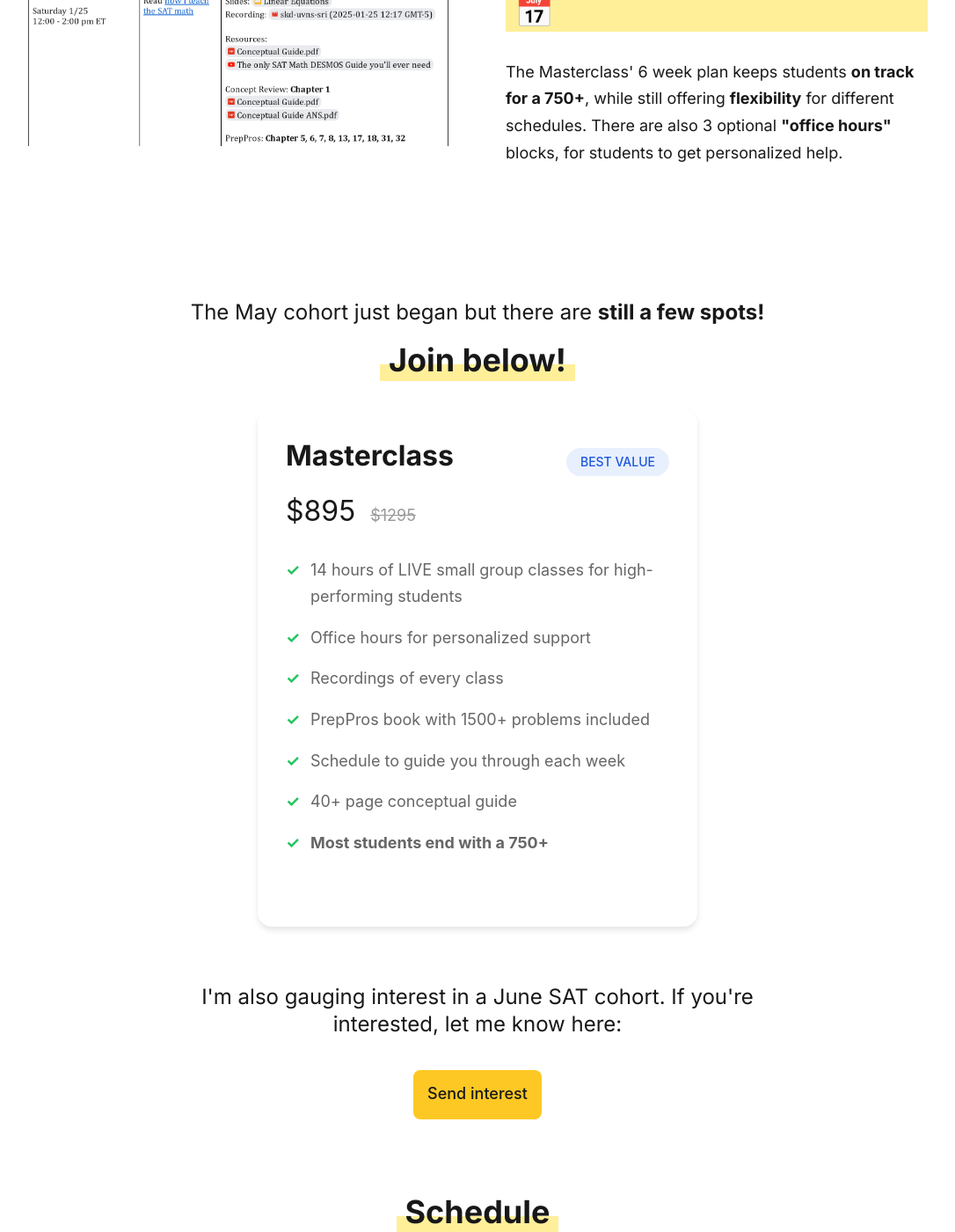
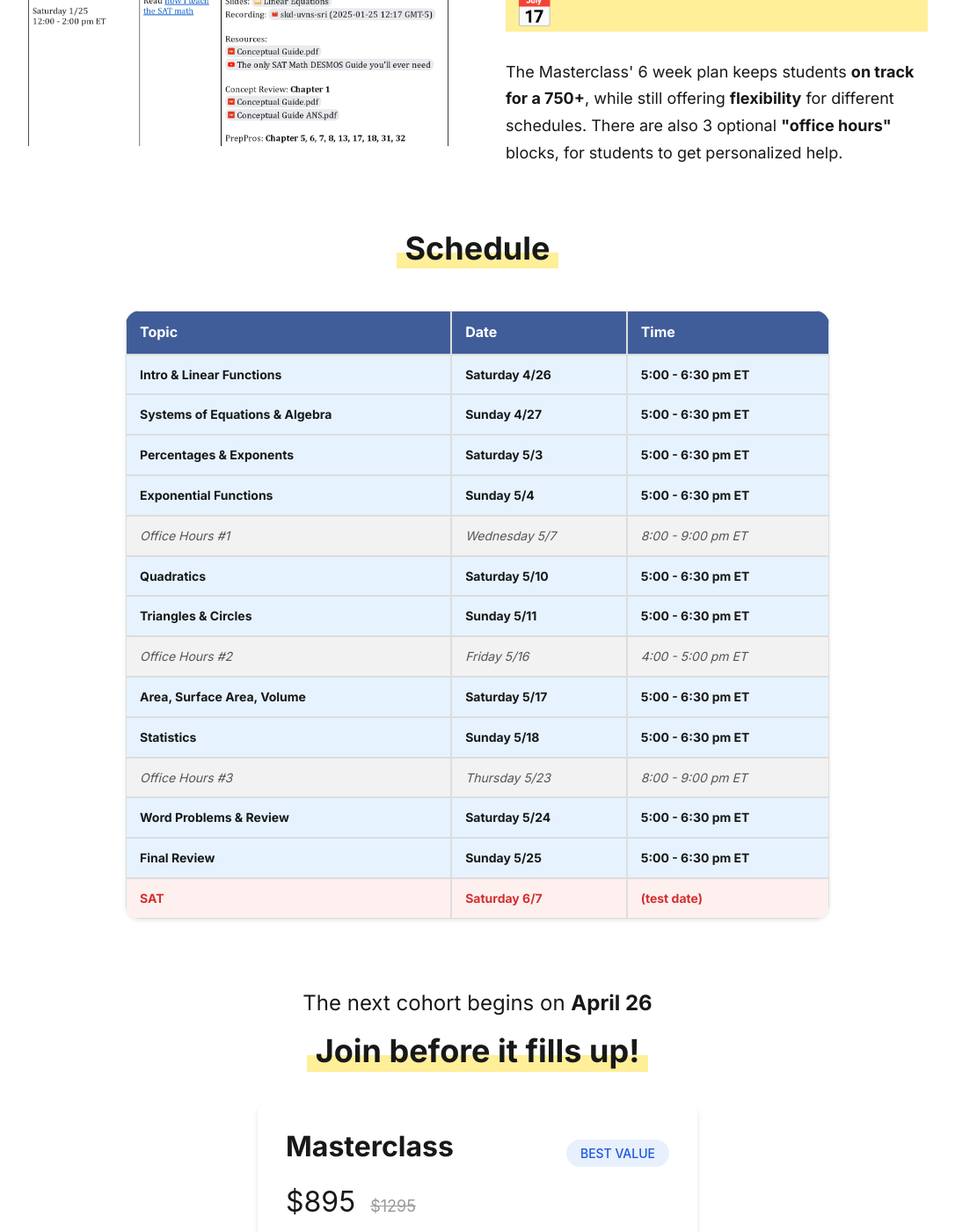
Before and after one commit to qExobyte/qExobyte.github.io, a Jekyll site: the page built from _pages/classes.html, in a window 1280 px wide and 1400 px high, scrolled down 2858 px. Shown: the whole window at 88% size, without its empty margins (97-1183 px from the left). Built offline with Jekyll 4.4.1, drawn with Linux system fonts in a browser that asks for light colours; nearby versions of some CDN libraries; some web fonts are replaced; some of the changed text lies outside the part shown.

Commit message:
june masterclass

```diff
--- a/_data/settings.yml
+++ b/_data/settings.yml
@@ -9,6 +9,7 @@ stats:
   hours: 600
   years: 3
   views: 17 # in millions
+  class-time: "5:00 - 6:30 pm ET"
 
 #-------------------------------
 # Site Settings
--- a/_includes/masterclass-list.html
+++ b/_includes/masterclass-list.html
@@ -1,5 +1,5 @@
 <ul class="feature-list">
-    <li class="feature-item">14 hours of LIVE small group classes for high-performing students</li>
+    <li class="feature-item">15 hours of LIVE small group classes for high-performing students</li>
     <li class="feature-item">Office hours for personalized support</li>
     <li class="feature-item">Recordings of every class</li>
     <li class="feature-item">PrepPros book with 1500+ problems included</li>
--- a/_includes/masterclass-schedule.html
+++ b/_includes/masterclass-schedule.html
@@ -52,53 +52,131 @@
         <th>Time</th>
     </tr>
     <tr class="main-session">
-        <td>Algebra & Linear Functions</td>
-        <td>Saturday 3/22</td>
-        <td>12:00 - 2:20 pm ET</td>
+        <td>Intro & Linear Functions</td>
+        <td>Saturday 4/26</td>
+        <td>{{site.data.settings.stats.class-time}}</td>
+    </tr>
+    <tr class="main-session">
+        <td>Systems of Equations & Algebra</td>
+        <td>Sunday 4/27</td>
+        <td>{{site.data.settings.stats.class-time}}</td>
+    </tr>
+    <tr class="main-session">
+        <td>Percentages & Exponents</td>
+        <td>Saturday 5/3</td>
+        <td>{{site.data.settings.stats.class-time}}</td>
     </tr>
     <tr class="main-session">
         <td>Exponential Functions</td>
-        <td>Saturday 3/29</td>
-        <td>12:00 - 2:20 pm ET</td>
+        <td>Sunday 5/4</td>
+        <td>{{site.data.settings.stats.class-time}}</td>
     </tr>
     <tr class="office-hours">
         <td>Office Hours #1</td>
-        <td>Wednesday 4/2</td>
+        <td>Wednesday 5/7</td>
         <td>8:00 - 9:00 pm ET</td>
     </tr>
     <tr class="main-session">
         <td>Quadratics</td>
-        <td>Saturday 4/5</td>
-        <td>12:00 - 2:20 pm ET</td>
+        <td>Saturday 5/10</td>
+        <td>{{site.data.settings.stats.class-time}}</td>
     </tr>
     <tr class="main-session">
-        <td>Geometry & Trig</td>
-        <td>Saturday 4/12</td>
-        <td>12:00 - 2:20 pm ET</td>
+        <td>Triangles & Circles</td>
+        <td>Sunday 5/11</td>
+        <td>{{site.data.settings.stats.class-time}}</td>
     </tr>
     <tr class="office-hours">
         <td>Office Hours #2</td>
-        <td>Sunday 4/13</td>
-        <td>12:00 - 1:00 pm ET</td>
+        <td>Friday 5/16</td>
+        <td>4:00 - 5:00 pm ET</td>
     </tr>
     <tr class="main-session">
-        <td>Statistics & Word Problems</td>
-        <td>Saturday 4/19</td>
-        <td>12:00 - 2:20 pm ET</td>
+        <td>Area, Surface Area, Volume</td>
+        <td>Saturday 5/17</td>
+        <td>{{site.data.settings.stats.class-time}}</td>
+    </tr>
+    <tr class="main-session">
+        <td>Statistics</td>
+        <td>Sunday 5/18</td>
+        <td>{{site.data.settings.stats.class-time}}</td>
     </tr>
     <tr class="office-hours">
         <td>Office Hours #3</td>
-        <td>Tuesday 4/22</td>
-        <td>9:00 - 10:00 pm ET</td>
+        <td>Thursday 5/23</td>
+        <td>8:00 - 9:00 pm ET</td>
     </tr>
     <tr class="main-session">
-        <td>Review Session</td>
-        <td>Saturday 4/26</td>
-        <td>12:00 - 2:20 pm ET</td>
+        <td>Word Problems & Review</td>
+        <td>Saturday 5/24</td>
+        <td>{{site.data.settings.stats.class-time}}</td>
+    </tr>
+    <tr class="main-session">
+        <td>Final Review</td>
+        <td>Sunday 5/25</td>
+        <td>{{site.data.settings.stats.class-time}}</td>
     </tr>
     <tr class="test-day">
         <td>SAT</td>
-        <td>Saturday 5/3</td>
+        <td>Saturday 6/7</td>
         <td>(test date)</td>
     </tr>
 </table>
+
+<!--<table class="schedule-table">-->
+<!--    <tr>-->
+<!--        <th>Topic</th>-->
+<!--        <th>Date</th>-->
+<!--        <th>Time</th>-->
+<!--    </tr>-->
+<!--    <tr class="main-session">-->
+<!--        <td>Algebra & Linear Functions</td>-->
+<!--        <td>Saturday 3/22</td>-->
+<!--        <td>12:00 - 2:20 pm ET</td>-->
+<!--    </tr>-->
+<!--    <tr class="main-session">-->
+<!--        <td>Exponential Functions</td>-->
+<!--        <td>Saturday 3/29</td>-->
+<!--        <td>12:00 - 2:20 pm ET</td>-->
+<!--    </tr>-->
+<!--    <tr class="office-hours">-->
+<!--        <td>Office Hours #1</td>-->
+<!--        <td>Wednesday 4/2</td>-->
+<!--        <td>8:00 - 9:00 pm ET</td>-->
+<!--    </tr>-->
+<!--    <tr class="main-session">-->
+<!--        <td>Quadratics</td>-->
+<!--        <td>Saturday 4/5</td>-->
+<!--        <td>12:00 - 2:20 pm ET</td>-->
+<!--    </tr>-->
+<!--    <tr class="main-session">-->
+<!--        <td>Geometry & Trig</td>-->
+<!--        <td>Saturday 4/12</td>-->
+<!--        <td>12:00 - 2:20 pm ET</td>-->
+<!--    </tr>-->
+<!--    <tr class="office-hours">-->
+<!--        <td>Office Hours #2</td>-->
+<!--        <td>Sunday 4/13</td>-->
+<!--        <td>12:00 - 1:00 pm ET</td>-->
+<!--    </tr>-->
+<!--    <tr class="main-session">-->
+<!--        <td>Statistics & Word Problems</td>-->
+<!--        <td>Saturday 4/19</td>-->
+<!--        <td>12:00 - 2:20 pm ET</td>-->
+<!--    </tr>-->
+<!--    <tr class="office-hours">-->
+<!--        <td>Office Hours #3</td>-->
+<!--        <td>Tuesday 4/22</td>-->
+<!--        <td>9:00 - 10:00 pm ET</td>-->
+<!--    </tr>-->
+<!--    <tr class="main-session">-->
+<!--        <td>Review Session</td>-->
+<!--        <td>Saturday 4/26</td>-->
+<!--        <td>12:00 - 2:20 pm ET</td>-->
+<!--    </tr>-->
+<!--    <tr class="test-day">-->
+<!--        <td>SAT</td>-->
+<!--        <td>Saturday 5/3</td>-->
+<!--        <td>(test date)</td>-->
+<!--    </tr>-->
+<!--</table>-->
--- a/_pages/classes.html
+++ b/_pages/classes.html
@@ -209,11 +209,15 @@ permalink: /classes/
         </div>
     </div>
 
+    {% include masterclass-schedule.html %}
+
+
     <div style="text-align: center; margin-top: 5rem;">
-        <h3 style="margin-bottom: 1rem; font-weight: normal;">The May cohort just began but there are <b>still a few spots!</b></h3>
-        <h2 class="highlighted desktop-highlight">Join below!</h2>
+                <div style="max-width: 500px; text-align: center; margin: auto;">
+                    <h3 style="margin-bottom: 1rem; font-weight: normal;">The next cohort begins on <b>April 26</b></h3>
+                </div>
+        <h2 class="highlighted desktop-highlight">Join before it fills up!</h2>
     </div>
-
     <div class="pricing-wrapper" style="background-color: #FFFFFF">
         <div class="pricing-container" style="max-width: 500px;">
             <div class="pricing-card">
@@ -222,7 +226,7 @@ permalink: /classes/
                     <span class="popular-tag">BEST VALUE</span>
                 </div>
                 <div class="price-container">
-                        <span class="price">
+                    <span class="price">
                         {% if  site.data.settings.stats.class-sale %}
                             ${{site.data.settings.stats.class-sale }}
                             {% else %}
@@ -245,22 +249,20 @@ permalink: /classes/
                 </div>
             </div>
         </div>
-        <div style="margin-top: 4rem; margin-bottom: 2rem;">
-            <h3 style="text-align: center; font-weight: normal; max-width: 720px; margin: auto;">I'm also gauging interest in a June SAT cohort. If you're interested, let me know here:</h3>
-            <div style="text-align: center; margin-top: 3rem;">
-                <a href="https://forms.gle/j9bxapRD2VfJiXkd6" class="enroll-button">Send interest</a>
-            </div>
-        </div>
+        <!--        <div style="margin-top: 4rem; margin-bottom: 2rem;">-->
+        <!--            <h3 style="text-align: center; font-weight: normal; max-width: 720px; margin: auto;">I'm also gauging interest in a June SAT cohort. If you're interested, let me know here:</h3>-->
+        <!--            <div style="text-align: center; margin-top: 3rem;">-->
+        <!--                <a href="https://forms.gle/j9bxapRD2VfJiXkd6" class="enroll-button">Send interest</a>-->
+        <!--            </div>-->
+        <!--        </div>-->
 
     </div>
-
-    {% include masterclass-schedule.html %}
 
     <div class="faq" id="faq">
         <div style="text-align: center; margin-bottom: 3rem;">
             <h2 class="highlighted">FAQ</h2>
             <br><br>
-            Have questions beyond the FAQ? Send them through my <a href="http://learnsatmath.com/contact/">contact form</a> or book a <a href="https://calendly.com/eric-wolpert-learnsatmath/masterclass-consultation">consultation call</a> to briefly chat before booking.
+            Have questions beyond the FAQ? Send them through my <a href="http://learnsatmath.com/contact/">contact form</a> or book a <b><a href="https://calendly.com/eric-wolpert-learnsatmath/masterclass-consultation">consultation call</a></b> to briefly chat before booking.
         </div>
 
         <details>
@@ -312,9 +314,9 @@ permalink: /classes/
         <details>
             <summary>Can I get a refund if I change my mind?</summary>
             <div>
-                If you realize after the first session and before the second session that the class is not fit for you, I'll refund 3/4 of the class's price. So, if the class is $1000, I'll refund $750.
+                Within 7 days from the first session, you're able to refund 3/4 of the class's price. So, if the class is $1000, I'll refund $750.
                 <br><br>
-                If you get a refund, you'll no longer have access to any of the class's recordings or resources. So far, however, I have not had a single student out of 40 students request a refund. Hope to keep it that way!
+                If you get a refund, you'll no longer have access to any of the class's recordings or resources. So far, however, I have not had a single student out of 50+ students request a refund. Hope to keep it that way!
             </div>
         </details>
         <details>
```
